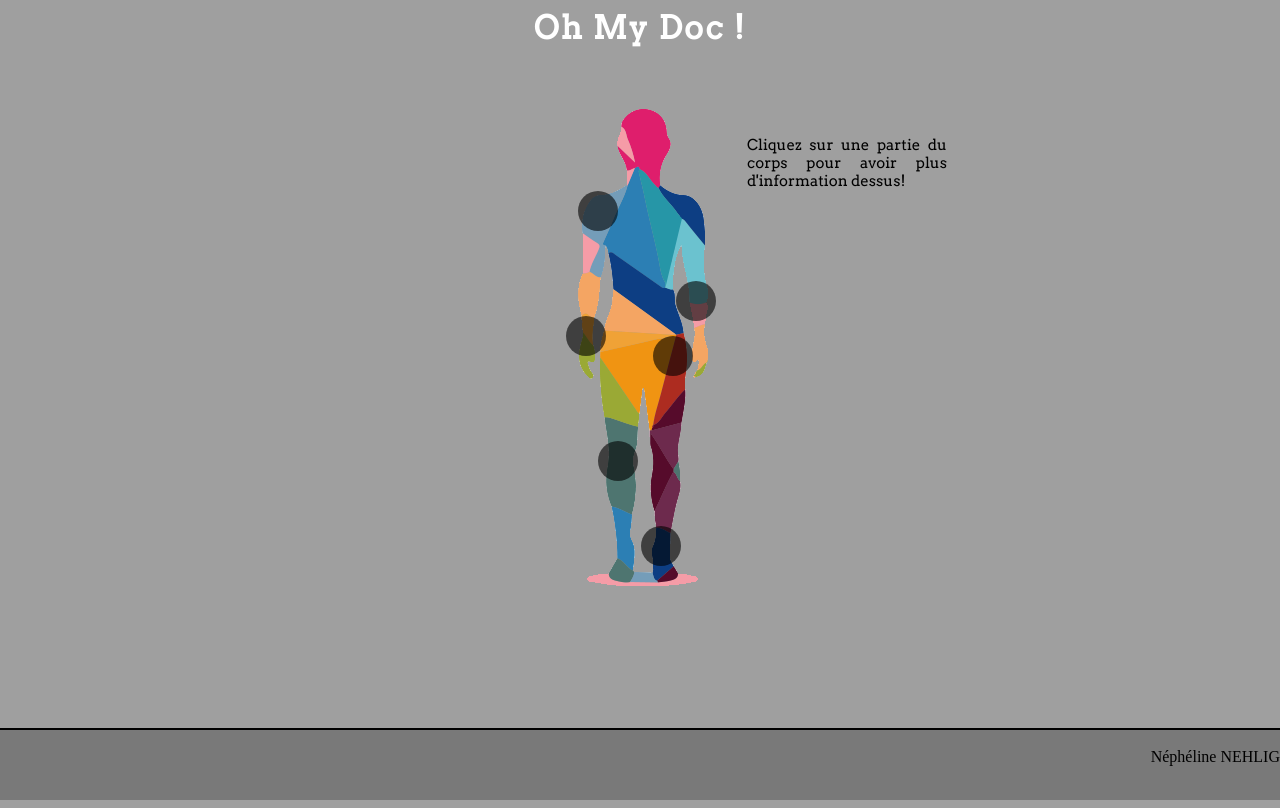
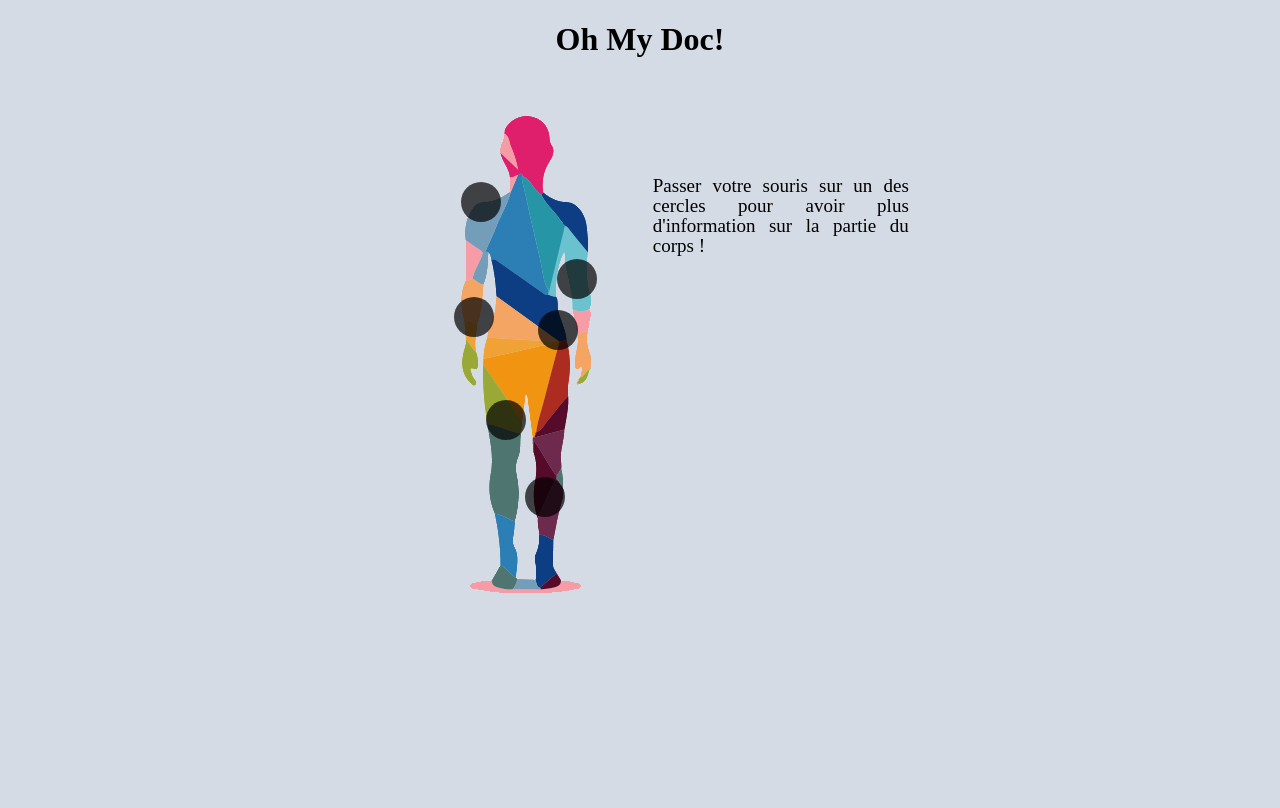
Before and after one commit to NezFeeLitNoeud/Doctor, a plain HTML site: page index.html in a window 1280 px wide. Drawn offline with Linux system fonts and the light colour scheme.

Commit message:
Refont de l'exo

```diff
--- a/index.css
+++ b/index.css
@@ -1,127 +1,88 @@
-@import url('https://fonts.googleapis.com/css?family=Arvo');
-
-* {
-	margin:0px;
-	padding:0px;
-  box-sizing: border-box;
+body {
+	background-color: #d5dbe5;
+	margin: 0;
+	padding: 0;
+	background-image: url("corps.png");
+	background-repeat: no-repeat;
+	background-position: 40% -25%;
 }
 
-html, body {
-height: 100%;
-background-color: #9f9f9f;
-  text-align: justify;
- }
-
-
-
 h1 {
-width: 19%;
 	text-align: center;
 }
- p {
- 	margin-top: 70px;
 
- }
-
-img {
-   display: flex;
-    margin-left: 565px;
-    margin-right: auto;
-    margin-top: 50px;
- }
-
-
-#description {
-	font-size:15px;
-	width: 200px;
-	height: 100%;
-	display: inline-block;
-	float: right;
-    margin-top: -500px;
-    margin-right: 325px;
-    font-family: "Arvo"
+span {
+	text-decoration: underline;
+	font-weight: bold;
 }
 
- footer {
-text-align: right;
- 	position: fixed;
- 	bottom:0;
- 	left:0;
- 	width: 100%;
- 	height: 70px;
- 	background-color:#797979;
- 	border-top: 2px solid black;
- }
-
-/* POINT ROND */
-
-.epaule , .coude , .poignet , .hanche , .genoux , .cheville {
-	width:40px;
-    background:black;
-    height:40px;
-    border-radius: 100%;
-    opacity: 0.6;
-    margin: auto;
+#generale {
+	position: relative;
+	border: 2x solid black;
+	max-width: 100%;
+	max-height: 100%;
+	min-width: 0%;
+	min-height: 0%;
+	margin: 0 auto;
+	border: 1px yellow solid;
 }
 
-.epaule {
-    margin-top: -405px;
-    margin-left: 570px;
+.droite {
+	/*border: 1px red solid;*/
+	text-align: justify;
+	line-height: 20px;
+	padding: 1%;
+	position: absolute;
+	display: block; height: 100%;
+	width: 20%;
+	height: 50%;
+	margin: 5% 50%;
 }
 
-
-.coude {
-	margin-top: 50px;
-	margin-left: 668px;
+span {
+	text-align: center;
+	font-size: 30px;
 }
 
-
-.poignet {
-	margin-top: -5px;
-	margin-left: 558px;
+.texte {
+	position: absolute;
+	z-index: 10;
+	top: 20px;
+	display: none;
 }
 
-
-.hanche {
-	margin-top: -20px;
-	margin-left: 645px;
+.cercle {
+	width: 40px;
+    height: 40px;
+    border-radius: 20px;
+    background: black;
+    position: absolute;
+    opacity: 0.7;
 }
 
-
-.genoux {
-	margin-left: 590px;
-	margin-top: 65px;
+#epaule {
+    margin: 8% 36%;
 }
 
-
-.cheville {
-	margin-left: 633px;
-	margin-top: 45px;
+#coude {
+    margin: 14% 43.5%;
 }
 
-
-.epaule:hover , .coude:hover , .poignet:hover , .hanche:hover , .genoux:hover , .cheville:hover{
-	background: #FF0000;
+#poignet {
+    margin: 17% 35.5%;
 }
 
-
- /* STYLE TITRE */
-
-.typewriter h1 {
-
-  color: #fff;
-  font-family: "Arvo";
-  overflow: hidden; /* Le contenu reste cacher jusqu'a la fin de l'animation */
-  white-space: nowrap; /* garde le contenu sur une ligne */
-  margin: 0 auto;
-  letter-spacing: 2px;
-  animation:
-    typing 1.2s steps(35, end),
-    blink-caret .3s step-end infinite;
+#hanche {
+    margin: 18% 42%;
 }
 
-/* Effet ecriture */
-@keyframes typing {
-  from { width: 0 }
-  to { width: 19% }
+#genoux {
+    margin: 25% 38%;
 }
+
+#cheville {
+    margin: 31% 41%;
+}
+
+#intro {
+font-size: 19px;}
--- a/index.html
+++ b/index.html
@@ -1,60 +1,57 @@
 <!DOCTYPE html>
-<html>
+	<html lang="fr">
+		<head>
+			<title>OMD</title>
+			<meta charset="utf-8">
+			<link rel="stylesheet" type="text/css" href="index.css">
+		</head>
+		<body>
+			<h1>Oh My Doc!</h1>
 
-<head>
-    <meta charset="utf-8">
-    <link rel="stylesheet" type="text/css" href="index.css">
+				<div onmouseover="epaule()" onmouseout="epaule()" id="epaule" class="cercle"></div>
+				<div onmouseover="coude()" onmouseout="coude()" id="coude" class="cercle"></div>
+				<div onmouseover="poignet()" onmouseout="poignet()" id="poignet" class="cercle"></div>
+				<div onmouseover="hanche()" onmouseout="hanche()" id="hanche" class="cercle"></div>
+				<div onmouseover="genoux()" onmouseout="genoux()" id="genoux" class="cercle"></div>
+				<div onmouseover="cheville()" onmouseout="cheville()" id="cheville" class="cercle"></div>
 
-    <title>Oh My Doc !</title>
-</head>
+				<div class="droite">
+					<p id="intro">Passer votre souris sur un des cercles pour avoir plus d'information sur la partie du corps !</p>
+					<p id="tepaule" class="texte">
+						<span>Épaule</span>
+						<br><br>
+						L'épaule (nom féminin) est la région morphologique se situant à la jonction du tronc avec le membre supérieur.Elle comporte plusieurs articulations qui concourent à en faire le complexe articulaire le plus mobile du corps humain. Elle permet d'orienter le membre supérieur dans l'espace, autorisant en particulier son extrémité effectrice, la main, à assurer ses rôles de préhension et de communication avec l'environnement situé à sa portée
+					</p>
+					<p id="tcoude" class="texte">
+						<span>Coude</span>
+						<br><br>
+						Le coude (ou articulation olécranienne) est la partie du membre supérieur située entre le bras et l'avant-bras. Cette articulation comprend en avant la région du « pli du coude » (ou dedans de coude). C'est un complexe articulaire synovial du membre supérieur humain reliant le bras à l'avant-bras. Il unit ainsi trois os entre eux : le radius, l'ulna (cubitus) et l'humérus.
+					</p>
+					<p id="tpoignet" class="texte">
+						<span>Poignet</span>
+						<br><br>
+						Le poignet est une région du membre supérieur située entre la main et l'avant-bras, et contenant le carpe.
+						Élément-clé pour le fonctionnement de la main, il permet les mouvements (c'est-à-dire les changements de place et d’orientation) de la main par rapport à l’avant-bras, transmet les forces appliquées de la main à l’avant-bras, permet d'adapter la capacité de flexion-extension maximale des doigts et de la préhension.
+					</p>
+					<p id="thanche" class="texte">
+						<span>Hanche</span>
+						<br><br>
+						La hanche ou articulation coxo-fémorale est une articulation (énarthrose) qui permet de joindre la cuisse au bassin. Elle met en jeu deux os : l'os iliaque et le fémur.
+					</p>
+					<p id="tgenoux" class="texte">
+						<span>Genoux</span>
+						<br><br>
+						Le genou est une articulation qui permet de joindre la jambe à la cuisse. Elle met en jeu trois os, le fémur, le tibia et la patella, par le biais de trois articulations, l'articulation fémoro-patellaire et la double articulation fémoro-tibiale. Le cartilage assure la fluidité des mouvements du genou. Le tissu élastique fin, le cartilage, protège l'os et fait en sorte que les surfaces de l'articulation glissent facilement les unes contre les autres. Le genou renferme deux types de cartilages articulaires: le cartilage fibreux (ménisque) et le cartilage hyalin.
+					</p>
 
-<body>
+					<p id="tcheville" class="texte">
+						<span>Cheville</span>
+						<br><br>
+						la cheville ou cou-de-pied est l'articulation qui relie la jambe et le pied.
+						Elle est parfois sujette à des entorses, le plus souvent externes par flexion plantaire et pied en équin.Une cheville adulte est composée, au point de vue osseux, de l'épiphyse inférieure du tibia (malléole interne et plafond), de l'épiphyse inférieure de la fibula (ou péroné) (malléole externe) et du talus.
+					</p>
+				</div>
 
-<div>
-	<div class="typewriter">
-   		 <h1>Oh My Doc !</h1>
-   	</div>
-
-    	<img src ="corps.png" alt="corps" usemap="#corps" />
-
-	<map name="corps">
-
-
-		<div class="epaule"><area shape ="circle" coords ="26,115,25"
-		onmouseover="writeText('<h2>EPAULE :</h2> <br /> <br /> L\'épaule (nom féminin) est la région morphologique se situant à la jonction du tronc avec le membre supérieur. <br />Elle comporte plusieurs articulations qui concourent à en faire le complexe articulaire le plus mobile du corps humain. <br>Elle permet d\'orienter le membre supérieur dans lespace, autorisant en particulier son extrémité effectrice, la main, à assurer ses rôles de préhension et de communication avec l\'environnement situé à sa portée.')"
-		href ="aucune" target ="_blank" alt="Epaule" /> </div>
-
-		<div class="coude"><area shape ="circle" coords ="125,205, 25"
-		onmouseover="writeText('<h2> COUDE :</h2> <br/> <br/> Le coude (ou articulation olécranienne) est la partie du membre supérieur située entre le bras et l\'avant-bras. Cette articulation comprend en avant la région du « pli du coude » (ou fosse cubitale). C\'est un complexe articulaire synovial du membre supérieur humain reliant le bras à l\'avant-bras. Il unit ainsi trois os entre eux : le radius, l\'ulna (cubitus) et l\'humérus. Elle est la réunion de trois articulations : huméro-ulnaire, huméro-radiale et radio-ulnaire proximale (supérieure).')"
-		href ="aucune" target ="_blank" alt="coude" /></div>
-
-		<div class="poignet"><area shape ="circle" coords ="15,238,25"
-		onmouseover="writeText('<h2>POIGNET :</h2> <br> <br> Le poignet est une région du membre supérieur située entre la main et l\'avant-bras, et contenant le carpe. Élément-clé pour le fonctionnement de la main, il permet les mouvements (c\'est-à-dire les changements de place et d’orientation) de la main par rapport à l’avant-bras, transmet les forces appliquées de la main à l’avant-bras, permet d\'adapter la capacité de flexion-extension maximale des doigts et de la préhension.')"
-		href ="aucune" target ="_blank" alt="Poignet" /></div>
-
-		<div class="hanche"><area shape ="circle" coords ="102,260,25"
-		onmouseover="writeText('<h2>HANCHE :</h2> <br> <br> La hanche ou articulation coxo-fémorale est une articulation (énarthrose) qui permet de joindre la cuisse au bassin. Elle met en jeu deux os : l\'os iliaque et le fémur.')"
-		href ="aucune" target ="_blank" alt="Hanche" /></div>
-
-		<div class="genoux"><area shape ="circle" coords ="45,363,25"
-		onmouseover="writeText('<h2>GENOUX :</h2> <br> <br>  Le genou est une articulation qui permet de joindre la jambe à la cuisse. Elle met en jeu trois os, le fémur, le tibia et la patella, par le biais de trois articulations, l\'articulation fémoro-patellaire et la double articulation fémoro-tibiale. Le cartilage assure la fluidité des mouvements du genou. Le tissu élastique fin, le cartilage, protège l\'os et fait en sorte que les surfaces de l\'articulation glissent facilement les unes contre les autres.')"
-		href ="aucune" target ="_blank" alt="Genoux" /></div>
-
-		<div class="cheville"><area shape ="circle" coords ="90,450,27"
-		onmouseover="writeText('<h2>CHEVILLE :</h2> <br> <br>La cheville ou cou-de-pied est l\'articulation qui relie la jambe et le pied. Elle est parfois sujette à des entorses, le plus souvent externes par flexion plantaire et pied en équin. Une cheville adulte est composée, au point de vue osseux, de l\'épiphyse inférieure du tibia (malléole interne et plafond), de l\'épiphyse inférieure de la fibula (ou péroné) (malléole externe) et du talus (ou astragale). Classiquement, on parle d\'articulation supinale de l\'arrière pied.')"
-		href ="aucune" target ="_blank" alt="Cheville" /></div>
-
-	</map>
-
-
-	<div id="description">
-		<p>Cliquez sur une partie du corps pour avoir plus d'information dessus!</p>
-	</div>
-
-</div>
-		<footer> <br>Néphéline NEHLIG</footer>
-
-<script src="../doctor/index.js"></script>
-</body>
-
+				<script type="text/javascript" src="index.js"></script>
+	</body>
 </html>
--- a/index.js
+++ b/index.js
@@ -1,3 +1,111 @@
-function writeText(txt) {
-    document.getElementById("description").innerHTML = txt;
+// function color() {
+// 	document.getElementsByClassName('cercle').style.backgroundColor = "red";
+// }
+
+var int = document.getElementById('intro');
+
+
+function epaule() {
+ 	var ep = document.getElementById('tepaule');
+ 	var couleur = document.getElementById('epaule');
+
+    if(ep.style.display == 'block') {
+    	ep.style.display = 'none';
+    	couleur.style.backgroundColor = 'black';
+    	couleur.style.opacity = "0.7";
+    	int.style.display = "block";
+   	} else {
+        ep.style.display = 'block';
+        couleur.style.backgroundColor = 'red';
+        couleur.style.opacity = "0.7"
+        int.style.display = "none";
+
+    }
 }
+
+
+function coude(){
+ 	var cd = document.getElementById('tcoude');
+    var couleurC = document.getElementById('coude');
+
+    if(cd.style.display == 'block') {
+        cd.style.display = 'none';
+        couleurC.style.backgroundColor = 'black';
+    	couleurC.style.opacity = "0.7";
+    	int.style.display = "block";
+    } else {
+        cd.style.display = 'block';
+        couleurC.style.backgroundColor = 'red';
+        int.style.display = "none";
+    	couleurC.style.opacity = "0.7"
+    }
+}
+
+function poignet() {
+ 	var tp = document.getElementById('tpoignet');
+ 	var couleurP = document.getElementById('poignet');
+
+    if (tp.style.display == 'block') {
+        tp.style.display = 'none';
+        couleurP.style.backgroundColor = 'black';
+    	couleurP.style.opacity = "0.7";
+    	int.style.display = "block";
+    } else {
+        tp.style.display = 'block';
+        couleurP.style.backgroundColor = 'red';
+    	couleurP.style.opacity = "0.7"
+    	int.style.display = "none";
+    }
+}
+
+
+function hanche() {
+ 	var ha = document.getElementById('thanche');
+ 	var couleurH = document.getElementById('hanche');
+
+    if(ha.style.display == 'block') {
+        ha.style.display = 'none';
+        couleurH.style.backgroundColor = 'black';
+    	couleurH.style.opacity = "0.7";
+    	int.style.display = "block";
+    } else {
+        ha.style.display = 'block';
+        couleurH.style.backgroundColor = 'red';
+    	couleurH.style.opacity = "0.7"
+    	int.style.display = "none";
+    }
+}
+
+function genoux() {
+ 	var ge = document.getElementById('tgenoux');
+  	var couleurG = document.getElementById('genoux');
+
+    if(ge.style.display == 'block') {
+        ge.style.display = 'none';
+        couleurG.style.backgroundColor = 'black';
+    	couleurG.style.opacity = "0.7"
+    	int.style.display = "block";
+    } else {
+        ge.style.display = 'block';
+        couleurG.style.backgroundColor = 'red';
+    	couleurG.style.opacity = "0.7";
+    	int.style.display = "none";
+    	}
+	}
+
+function cheville() {
+ 	var tc = document.getElementById('tcheville');
+ 	var couleurCh = document.getElementById('cheville');
+
+    if(tc.style.display == 'block') {
+        tc.style.display = 'none';
+        couleurCh.style.backgroundColor = 'black';
+    	couleurCh.style.opacity = "0.7";
+    	int.style.display = "block";
+    } else {
+        tc.style.display = 'block';
+        couleurCh.style.backgroundColor = 'red';
+    	couleurCh.style.opacity = "0.7"
+    	int.style.display = "none";
+     }
+}
```
